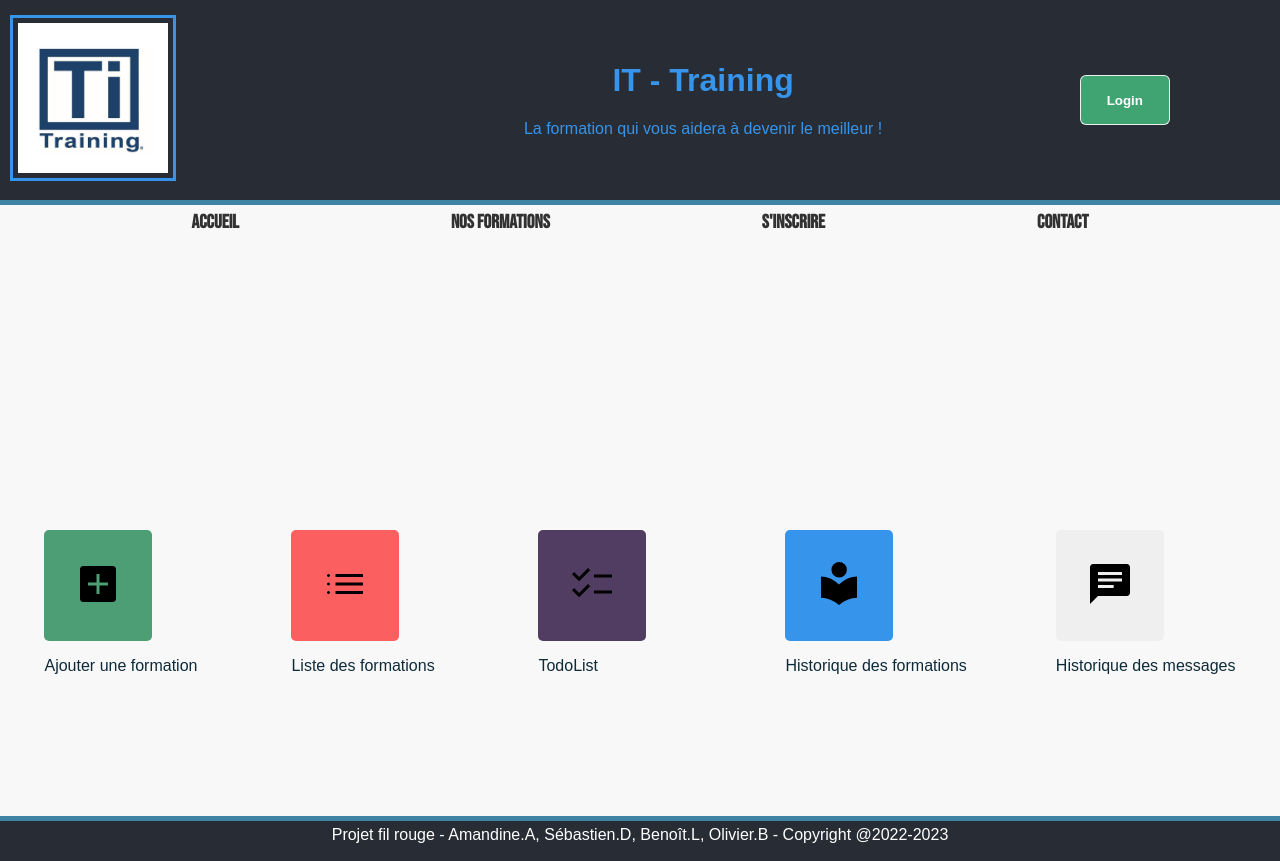
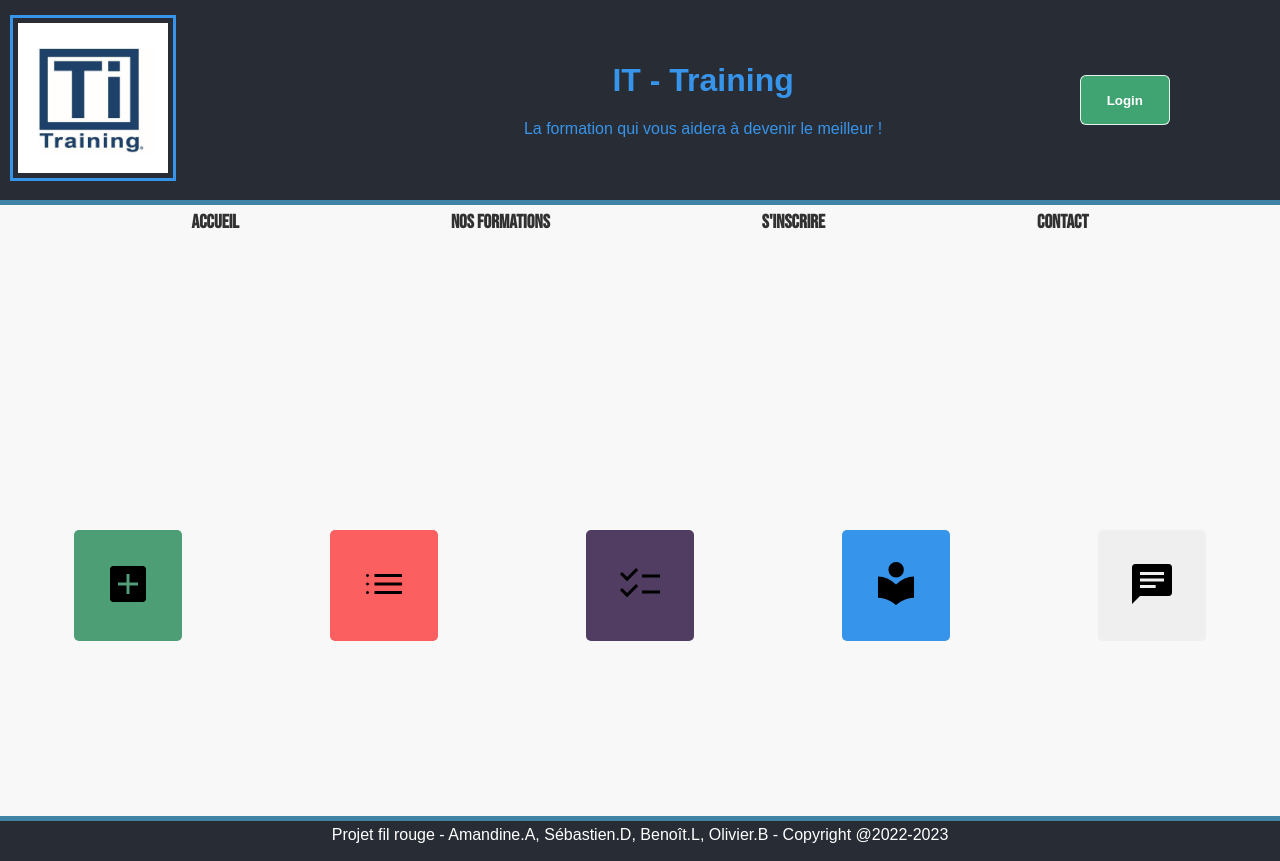
Before and after one commit to BenoitLecoeuvre/ITTraining_project, a React (Create React App) app in the folder reactapp/: page /admin in a window 1280 px wide. Built offline with nearby package versions, Linux system fonts and the light colour scheme.

Commit message:
Ajout du css pour les boutons admins

```diff
--- a/reactapp/src/components/AddEditFormationComponent/AddEditFormationComponent.jsx
+++ b/reactapp/src/components/AddEditFormationComponent/AddEditFormationComponent.jsx
@@ -76,8 +76,12 @@ const AddFormationComponent = ({ listformation, updateFormationList, modifFormat
         <div>
             <form onSubmit={createFormationHandler} id="addFormationForm">
                 <div className='formContainer'>
-                    <label htmlFor='formationName'>Nom de la formation : </label>
+
+
+                    <label className='nomFormation' htmlFor='formationName'>Nom de la formation : </label>
                     <input type="text" placeholder={category} name='formationName' id='formationName' />
+
+
                     <div>
                         <label htmlFor='formationCategory' className='labelSelect'>Sélectionner une catégorie : </label>
                         <select name='category' id='category'>
--- a/reactapp/src/components/AdminBoutonsComponent/AdminBoutonsComponent.css
+++ b/reactapp/src/components/AdminBoutonsComponent/AdminBoutonsComponent.css
@@ -5,18 +5,16 @@
     justify-content: space-around;
 }
 
-.button_div {
-    /* display: flex;
-    flex-direction: column; */
-    /* justify-content: center; */
-}
-
 .admin_button {
-    margin : 290px 50px 0 0;
+    margin : 290px 0 0 0;
     padding: 30px;
     border : none;
     border-radius: 5px;
+}
 
+.admin_button:hover{
+    transform: translateY(-5%);
+    cursor: pointer;
 }
 
 .admin_add {
--- a/reactapp/src/components/AdminBoutonsComponent/AdminBoutonsComponent.jsx
+++ b/reactapp/src/components/AdminBoutonsComponent/AdminBoutonsComponent.jsx
@@ -7,38 +7,35 @@ const AdminBoutonsComponent = ({ contact, setContact, addFormation, setAddFormat
     return (
         <div className='admin_buttons'>
             <div className='button_div'>
-                <button type="button" className='admin_button admin_add' onClick={() => setAddFormation(!addFormation)}>
+                <button title='Ajouter une formation' type="button" className='admin_button admin_add' onClick={() => setAddFormation(!addFormation)}>
                     <svg xmlns="http://www.w3.org/2000/svg" height="48" viewBox="0 96 960 960" width="48"><path d="M450 776h60V606h170v-60H510V376h-60v170H280v60h170v170ZM180 936q-24 0-42-18t-18-42V276q0-24 18-42t42-18h600q24 0 42 18t18 42v600q0 24-18 42t-42 18H180Z" /></svg>
                 </button>
-                <p className='display_txt'>Ajouter une formation</p>
             </div>
 
             <div className='button_div'>
-                <button type="button" className='admin_button admin_display' onClick={() => setDisplayFormation(!displayFormation)}>
+                <button title='Liste des formations' type="button" className='admin_button admin_display' onClick={() => setDisplayFormation(!displayFormation)}>
                     <svg xmlns="http://www.w3.org/2000/svg" height="48" viewBox="0 96 960 960" width="48"><path d="M149.825 776Q137 776 128.5 767.325q-8.5-8.676-8.5-21.5 0-12.825 8.675-21.325 8.676-8.5 21.5-8.5 12.825 0 21.325 8.675 8.5 8.676 8.5 21.5 0 12.825-8.675 21.325-8.676 8.5-21.5 8.5Zm0-170Q137 606 128.5 597.325q-8.5-8.676-8.5-21.5 0-12.825 8.675-21.325 8.676-8.5 21.5-8.5 12.825 0 21.325 8.675 8.5 8.676 8.5 21.5 0 12.825-8.675 21.325-8.676 8.5-21.5 8.5Zm0-170Q137 436 128.5 427.325q-8.5-8.676-8.5-21.5 0-12.825 8.675-21.325 8.676-8.5 21.5-8.5 12.825 0 21.325 8.675 8.5 8.676 8.5 21.5 0 12.825-8.675 21.325-8.676 8.5-21.5 8.5ZM290 776v-60h550v60H290Zm0-170v-60h550v60H290Zm0-170v-60h550v60H290Z" /></svg>
                 </button>
-                <p>Liste des formations</p>
             </div>
 
             <div className='button_div'>
-                <button type="button" className='admin_button admin_todo' onClick={() => setTodoList(!todoList)}>
+                <button title='To do list' type="button" className='admin_button admin_todo' onClick={() => setTodoList(!todoList)}>
                     <svg xmlns="http://www.w3.org/2000/svg" height="48" viewBox="0 96 960 960" width="48"><path d="M222 842 80 700l42-42 100 99 179-179 42 43-221 221Zm0-320L80 380l42-42 100 99 179-179 42 43-221 221Zm298 244v-60h360v60H520Zm0-320v-60h360v60H520Z" /></svg>
                 </button>
-                <p>TodoList</p>
             </div>
 
             <div className='button_div'>
-                <button type="button" className='admin_button admin_formhistory' onClick={() => setHistory(!history)}>
+                <button title='Historique des formations' type="button" className='admin_button admin_formhistory' onClick={() => setHistory(!history)}>
                     <svg xmlns="http://www.w3.org/2000/svg" height="48" viewBox="0 96 960 960" width="48"><path d="M480 996q-78-69-170.5-106T120 853V424q94 0 186.5 43T480 587q81-77 173.5-120T840 424v429q-97 0-189.5 37T480 996Zm3-552q-65 0-109.5-44.5T329 290q0-65 44.5-109.5T483 136q65 0 109.5 44.5T637 290q0 65-44.5 109.5T483 444Z" /></svg>
                 </button>
-                <p>Historique des formations</p>
+                {/* <p>Historique des formations</p> */}
             </div>
 
             <div className='button_div'>
-                <button type="button" className='admin_button admin_contacthistory' onClick={() => setContact(!contact)}>
+                <button title='Messagerie' type="button" className='admin_button admin_contacthistory' onClick={() => setContact(!contact)}>
                     <svg xmlns="http://www.w3.org/2000/svg" height="48" viewBox="0 96 960 960" width="48"><path d="M240 657h313v-60H240v60Zm0-130h480v-60H240v60Zm0-130h480v-60H240v60ZM80 976V236q0-23 18-41.5t42-18.5h680q23 0 41.5 18.5T880 236v520q0 23-18.5 41.5T820 816H240L80 976Z" /></svg>
                 </button>
-                <p>Historique des messages</p>
+                {/* <p>Historique des messages</p> */}
             </div>
         </div>
     );
```
